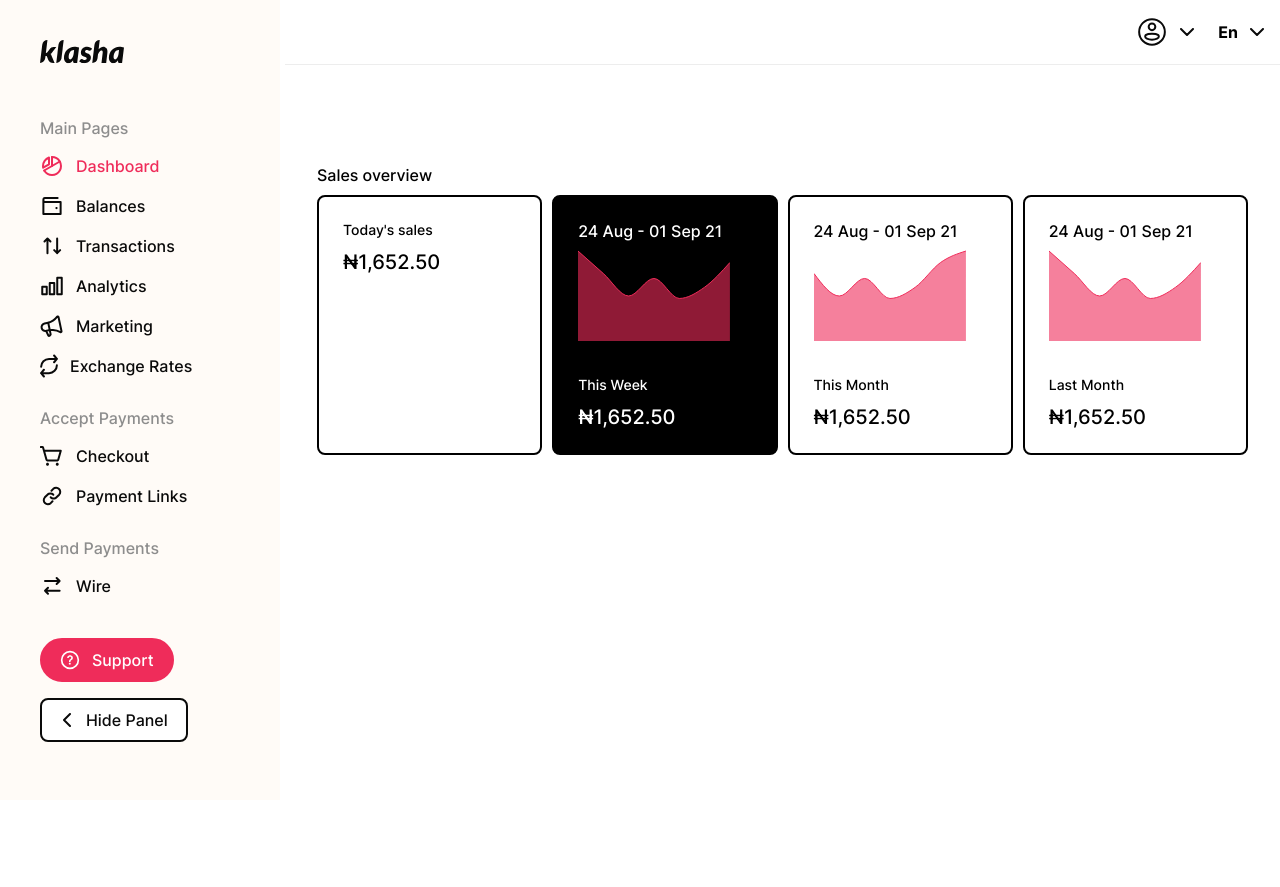
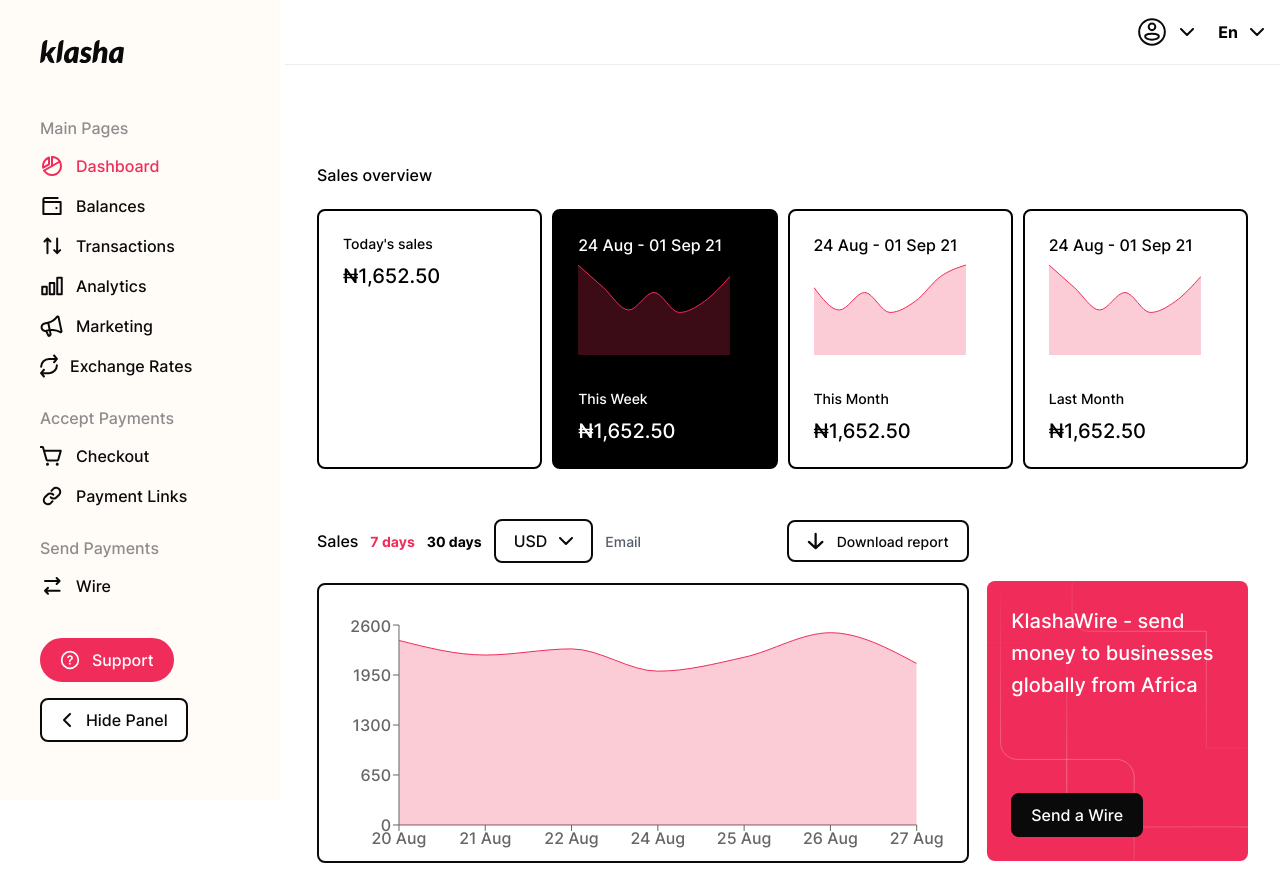
Before and after one commit to Taiwobello/klasha-assessment, a Next.js app: page / in a window 1280 px wide. Before the commit the page ends 800 px from the top, so only its background shows below. Built offline with nearby package versions, Linux system fonts and the light colour scheme.

Commit message:
implement sales chart

```diff
--- a/src/components/button/Button.module.scss
+++ b/src/components/button/Button.module.scss
@@ -30,6 +30,11 @@
     background-color: #ef2c5a;
   }
 
+  &.secondary {
+    color: white;
+    background-color: #0a0a0a;
+  }
+
   &.icon-only {
     padding: 0;
     &:hover {
--- a/src/components/chart/Chart.tsx
+++ b/src/components/chart/Chart.tsx
@@ -23,7 +23,7 @@
   const { data, height, width, hideXaxis, hideYaxis, dataKey, dataKeyXAxis } =
     props;
   return (
-    <ResponsiveContainer width={width || "105%"} height={height || 400}>
+    <ResponsiveContainer width={width || "100%"} height={height || 400}>
       <AreaChart
         width={700}
         height={400}
@@ -42,7 +42,7 @@
           type="monotone"
           dataKey={dataKey || ""}
           stroke="#EF2C5A"
-          fill="#EF2C5A"
+          fill="#ef2c5a69"
         />
       </AreaChart>
     </ResponsiveContainer>
--- a/src/pages/index.module.scss
+++ b/src/pages/index.module.scss
@@ -3,7 +3,8 @@
   grid-template-columns: repeat(4, minmax(20rem, 1fr));
   grid-template-rows: repeat(1, 26rem);
   grid-gap: 1rem;
-  margin-top: 1rem;
+  margin-top: 2.4rem;
+  margin-bottom: 5rem;
   grid-auto-rows: 1fr;
 
   .overview-card {
@@ -25,3 +26,45 @@
     }
   }
 }
+
+.sales-chart-wrapper {
+  display: flex;
+  justify-content: space-between;
+  align-items: center;
+  margin-bottom: 2.4rem;
+
+  .sales-chart {
+    width: 70%;
+
+    .chart {
+      border: 0.2rem solid #0a0a0a;
+      border-radius: 0.8rem;
+      padding: 3rem 2rem;
+      margin-top: 2rem;
+      height: 28rem;
+    }
+  }
+
+  .send-wire {
+    width: 28%;
+    background-color: #ef2c5a;
+    background-image: url(/images/lines.svg);
+    color: white;
+    height: 28rem;
+    margin-top: 6rem;
+    border-radius: 0.8rem;
+    padding: 2.4rem;
+    display: flex;
+    flex-direction: column;
+    align-items: baseline;
+
+    .wire-text {
+      font-size: 2rem;
+      line-height: 3.2rem;
+    }
+
+    .wire-btn {
+      margin-top: auto;
+    }
+  }
+}
--- a/src/pages/index.tsx
+++ b/src/pages/index.tsx
@@ -1,6 +1,8 @@
+/* eslint-disable @next/next/no-img-element */
 import Chart from "@/components/chart/Chart";
 import styles from "./index.module.scss";
-import { salesData } from "@/utils/constants";
+import { salesChart, salesData } from "@/utils/constants";
+import Button from "@/components/button/Button";
 
 export default function Home() {
   return (
@@ -29,6 +31,7 @@
               hideXaxis
               hideYaxis
               height={100}
+              width="105%"
             />
             <div className={styles.bottom}>
               <p className="margin-bottom-small text-small">{sales.period}</p>
@@ -37,6 +40,52 @@
           </div>
         ))}
       </div>
+      <div className={styles["sales-chart-wrapper"]}>
+        <div className={styles["sales-chart"]}>
+          <div className="flex between">
+            <div className="flex spaced center-align">
+              <p>Sales</p>
+              <strong className="text-small primary-color">7 days</strong>
+              <strong className="text-small">30 days</strong>
+              <Button>
+                USD{" "}
+                <img
+                  src="/icons/dropdown.svg"
+                  alt="dropdown"
+                  className="generic-icon small margin-left-small"
+                />
+              </Button>
+              <p className="grey text-small">Email</p>
+            </div>
+            <div className="flex spaced center-align">
+              <Button>
+                <img
+                  src="/icons/arrow-down.svg"
+                  alt="arrow-down"
+                  className="generic-icon margin-right-small"
+                />{" "}
+                <p className="text-small">Download report</p>
+              </Button>
+            </div>
+          </div>
+          <div className={styles.chart}>
+            <Chart
+              data={salesChart}
+              dataKey="amt"
+              height={240}
+              dataKeyXAxis="date"
+            />
+          </div>
+        </div>
+        <div className={styles["send-wire"]}>
+          <p className={styles["wire-text"]}>
+            KlashaWire - send money to businesses globally from Africa
+          </p>
+          <Button type="secondary" className={styles["wire-btn"]}>
+            Send a Wire
+          </Button>
+        </div>
+      </div>
     </div>
   );
 }
--- a/src/styles/styles.scss
+++ b/src/styles/styles.scss
@@ -37,6 +37,9 @@
 
 .primary-color {
   color: #ef2c5a;
+}
+.grey {
+  color: #565c69;
 }
 
 .vertical-margin {
--- a/src/utils/constants.tsx
+++ b/src/utils/constants.tsx
@@ -459,3 +459,48 @@
     ],
   },
 ];
+
+export const salesChart = [
+  {
+    name: "Page A",
+    date: "20 Aug",
+    pv: 2400,
+    amt: 2400,
+  },
+  {
+    name: "Page B",
+    date: "21 Aug",
+    pv: 1398,
+    amt: 2210,
+  },
+  {
+    name: "Page C",
+    date: "22 Aug",
+    pv: 9800,
+    amt: 2290,
+  },
+  {
+    name: "Page D",
+    date: "24 Aug",
+    pv: 3908,
+    amt: 2000,
+  },
+  {
+    name: "Page E",
+    date: "25 Aug",
+    pv: 4800,
+    amt: 2181,
+  },
+  {
+    name: "Page F",
+    date: "26 Aug",
+    pv: 3800,
+    amt: 2500,
+  },
+  {
+    name: "Page G",
+    date: "27 Aug",
+    pv: 4300,
+    amt: 2100,
+  },
+];
```
Also changed, not shown: public/icons/arrow-down.svg (added), public/images/lines.svg (added).
